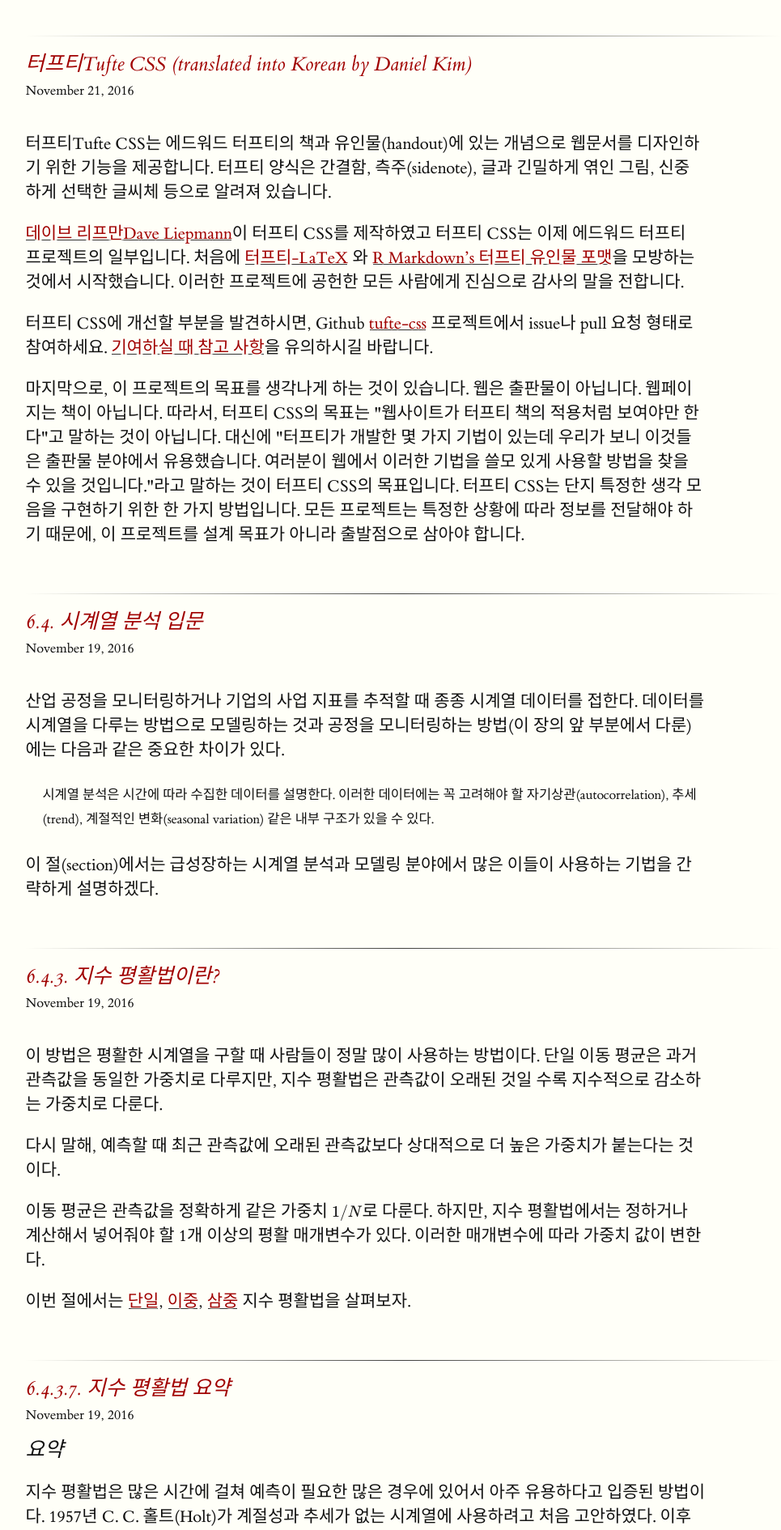
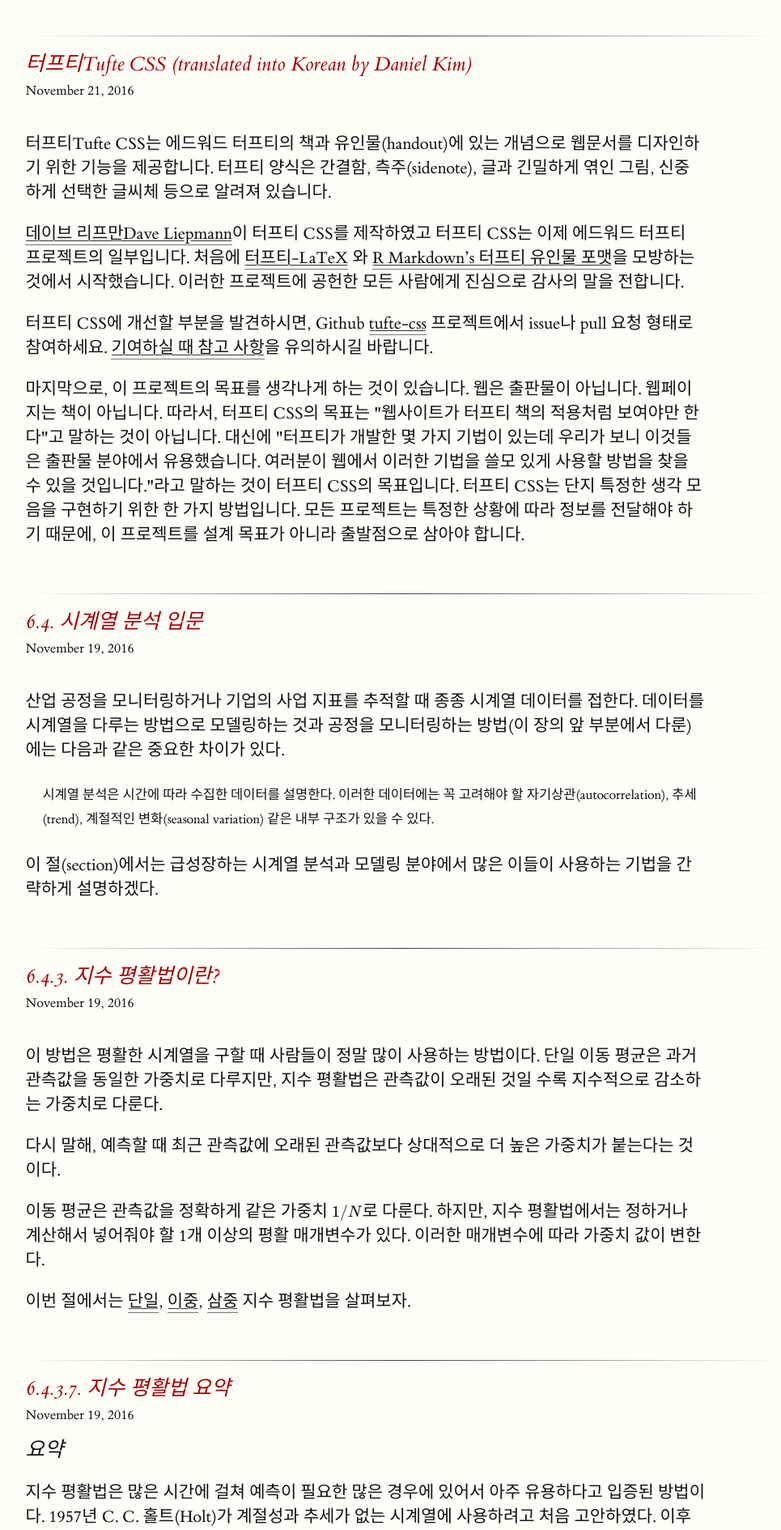
Before and after one commit to danielykim/danielykim.github.io, a Jekyll site: the page built from index.html, in a window 1280 px wide. Shown: the part 367-2257 px from the top of the page at 81% size, without its empty margins (142-1107 px from the left). Built offline with Jekyll 4.4.1, drawn with Linux system fonts in a browser that asks for light colours; formulas are drawn with MathJax 3.

Commit message:
_sass/_settings.scss

```diff
--- a/_sass/_settings.scss
+++ b/_sass/_settings.scss
@@ -11,4 +11,4 @@
 $bg-color: #fffff8;
 $contrast-color: #a00000;
 $border-color: #333333;
-$link-style: color; // choices are 'color' or 'underline'. Default is color using $contrast-color set above
+$link-style: underline; // choices are 'color' or 'underline'. Default is color using $contrast-color set above
```
